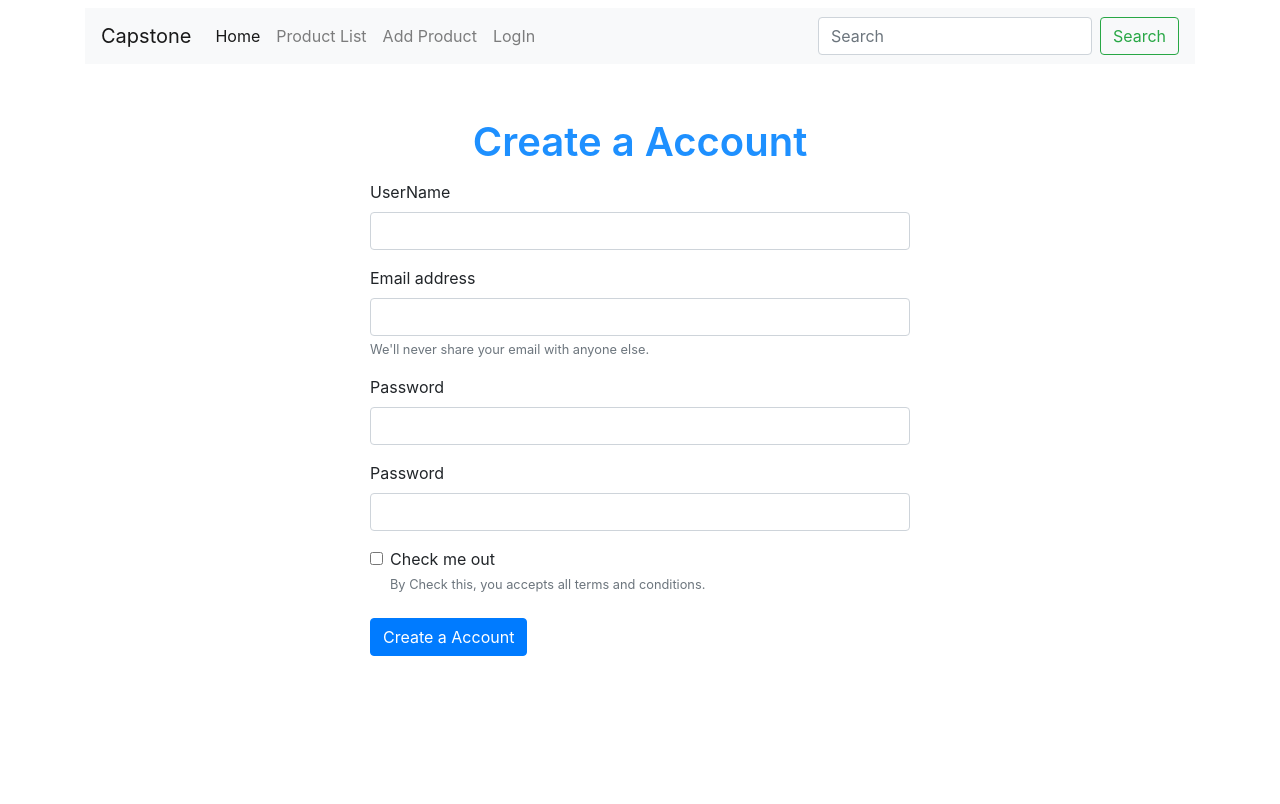
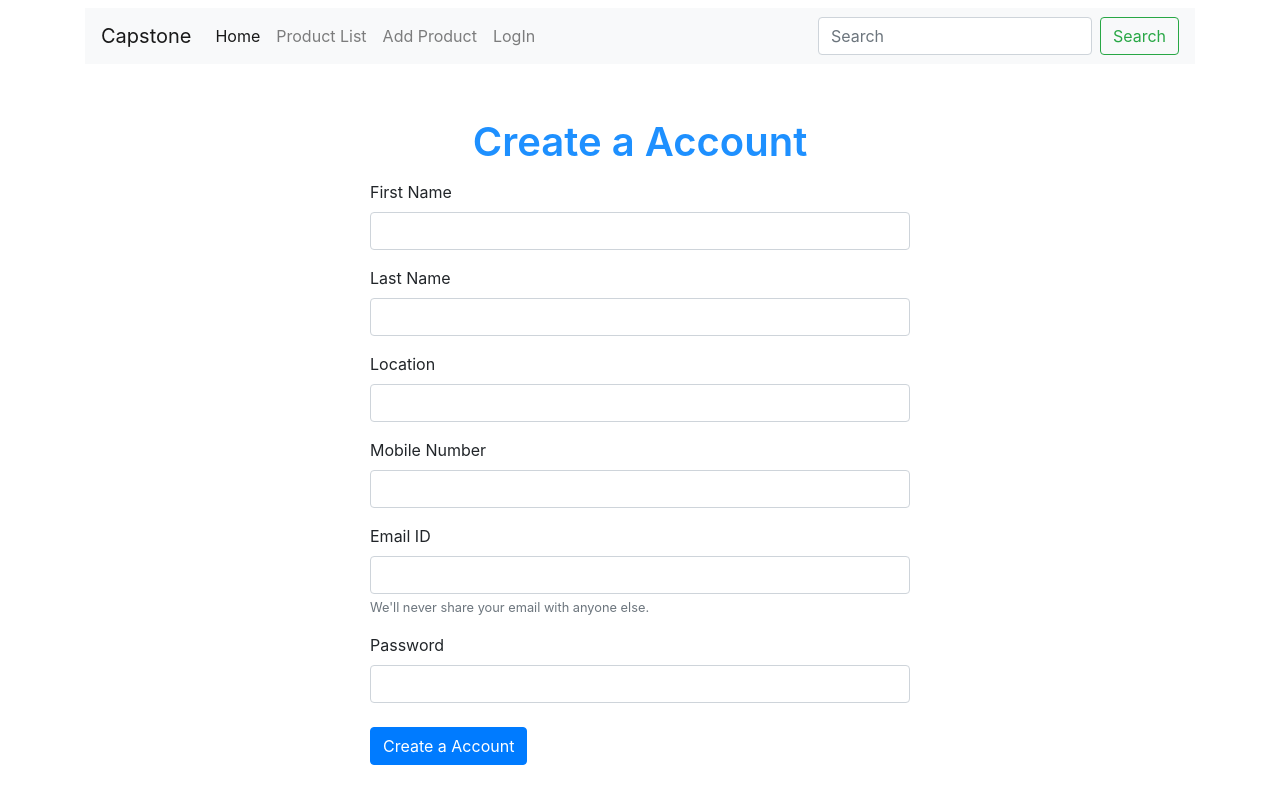
Before and after one commit to PratyushMishra208/Capstone, a React (Create React App) app: page /SignUp in a window 1280 px wide. Shown: the top 804 px of the page. Built offline with nearby package versions, Linux system fonts and the light colour scheme.

Commit message:
master update

```diff
--- a/db.json
+++ b/db.json
@@ -84,6 +84,39 @@
       "email": "rohankumar.mrtt@gmail.com",
       "password": "123456",
       "comfirmPassword": "123456"
+    },
+    {
+      "id": "4ced80e2-5b32-4839-b612-d30897189026",
+      "firstname": "Sonu",
+      "lastname": "MISHRA",
+      "email": "sonu@gmail.com",
+      "password": "123456",
+      "comfirmPassword": "123456"
+    },
+    {
+      "id": "1c65dbb6-8db6-4ca7-b27e-48b004c85170",
+      "firstname": "Pinki",
+      "lastname": "kumari",
+      "email": "pinki@gmail.com",
+      "password": "123456"
+    },
+    {
+      "id": "5824e6ab-7bd4-4e1c-9900-1b5cc83f2c07",
+      "firstname": "nitin@gmail.com",
+      "lastname": "123456",
+      "email": "Nitin",
+      "password": "kumar",
+      "location": "meerut",
+      "mobilenumber": "1234567890"
+    },
+    {
+      "id": "14388564-97ee-472c-8887-896ddddd8e6c",
+      "firstname": "ram ",
+      "lastname": "singh",
+      "email": "ram@gmail.com",
+      "password": "123456",
+      "location": "meerut",
+      "mobilenumber": "123456"
     }
   ]
 }
--- a/src/App.js
+++ b/src/App.js
@@ -1,5 +1,5 @@
 import React from 'react';
-import logo from './logo.svg';
+// import logo from './logo.svg';
 import './App.css';
 import Header from './Header'
 import Home from './Home';
@@ -13,7 +13,7 @@ import {
   BrowserRouter as Router,
   Switch,
   Route,
-  Link
+
 } from "react-router-dom";
 
 
--- a/src/SignIn.js
+++ b/src/SignIn.js
@@ -1,4 +1,4 @@
-import React, { useState, useEffect } from 'react'
+import React, { useState } from 'react'
 import './myCss.css'
 import { Link } from 'react-router-dom'
 import {connect} from 'react-redux'
--- a/src/SignUp.js
+++ b/src/SignUp.js
@@ -1,26 +1,31 @@
-import React, { useState, useEffect } from 'react'
+import React, { useState } from 'react'
 import './myCss.css'
 import{UserSignUp} from './Actions'
 import { connect } from 'react-redux'
 
 function SignUp(props) {
-    const [username, setUsername] = useState('')
+    const [firstname, setFirstname] = useState('')
+    const [lastname, setLastname] = useState('')
     const [email, setEmail] = useState('')
     const [password, setPassword] = useState('')
-    const [confirmPassword, SetconfirmPassword] = useState('')
+    const [location, setLocation] = useState('')
+    const [mobilenumber, setMobilenumber] = useState('')
     const [passwordError, setPasswordError] = useState('')
 
     const handleSubmit = event => {
         event.preventDefault();
         console.log('running')
-        console.log(username, email, password, confirmPassword)
-        if (password === confirmPassword) {
-            props.UserSignUp([username,email,password,confirmPassword])
+        console.log(firstname, lastname, email, password, location, mobilenumber )
+        if (password === password) {
+            props.UserSignUp([firstname, lastname,email,password,location,mobilenumber])
             setPasswordError('')
-            setUsername('')
+            setFirstname('')
+            setLastname('')
             setEmail('')
             setPassword('')
-            SetconfirmPassword('')
+            setLocation('')
+            setMobilenumber('')
+
             //dispatch the action
 
         }
@@ -33,7 +38,7 @@ function SignUp(props) {
         <div className="container ">
              {props.Message !== "" ?
                             <div class="alert alert-success alert-dismissible fade show mt-2" role="alert">
-                                <strong>Operation Completed</strong> {props.Message}
+                                <strong></strong> {props.Message}
                             <button type="button" class="close" data-dismiss="alert" aria-label="Close">
                                     <span aria-hidden="true">&times;</span>
                                 </button>
@@ -50,19 +55,58 @@ function SignUp(props) {
                 <div className="offset-lg-3  offset-md-3 col-md-6 col-lg-6 col-sm-10 ">
                     <form onSubmit={handleSubmit}>
                         <div class="form-group">
-                            <label for="exampleInputUsername">UserName</label>
+                            <label for="exampleInputFirstname">First Name</label>
                             <input
                                 type="text"
                                 class="form-control"
-                                id="exampleInputUsername"
-                                name="username"
-                                value={username}
+                                id="exampleInputFirstname"
+                                name="firstname"
+                                value={firstname}
                                 required
-                                onChange={event => setUsername(event.target.value)}
+                                onChange={event => setFirstname(event.target.value)}
+                            />
+                        </div>
+
+                        <div class="form-group">
+                            <label for="exampleInputLaststname">Last Name</label>
+                            <input
+                                type="text"
+                                class="form-control"
+                                id="exampleInputLastname"
+                                name="lastname"
+                                value={lastname}
+                                required
+                                onChange={event => setLastname(event.target.value)}
+                            />
+                        </div>
+
+                        <div class="form-group">
+                            <label for="exampleInputLocation">Location</label>
+                            <input
+                                type="text"
+                                class="form-control"
+                                id="exampleInputLocation"
+                                name="location"
+                                value={location}
+                                required
+                                onChange={event => setLocation(event.target.value)}
+                            />
+                        </div>
+
+                        <div class="form-group">
+                            <label for="exampleInputMobilenumber">Mobile Number</label>
+                            <input
+                                type="text"
+                                class="form-control"
+                                id="exampleInputMobilenumber"
+                                name="mobilenumber"
+                                value={mobilenumber}
+                                required
+                                onChange={event => setMobilenumber(event.target.value)}
                             />
                         </div>
                         <div class="form-group">
-                            <label for="exampleInputEmail1">Email address</label>
+                            <label for="exampleInputEmail1">Email ID</label>
                             <input
                                 type="email"
                                 class="form-control"
@@ -75,21 +119,21 @@ function SignUp(props) {
                             <small id="emailHelp" class="form-text text-muted">We'll never share your email with anyone else.</small>
                         </div>
                         <div class="form-group">
-                            <label for="Password1">Password</label>
+                            <label for="Password">Password</label>
                             <input
                                 type="password"
                                 class="form-control"
-                                id="Password1"
+                                id="Password"
                                 required
                                 value={password}
                                 name="password"
                                 onChange={e => setPassword(e.target.value)}
                             />
-
+                                <p className="errorText">{passwordError}</p>
                         </div>
 
-                        <div class="form-group">
-                            <label for="confirmPassword">Password</label>
+                        {/* <div class="form-group">
+                            <label for="confirmPassword">Confirm Password</label>
                             <input
                                 type="password"
                                 class="form-control"
@@ -101,8 +145,8 @@ function SignUp(props) {
                             />
                             <p className="errorText">{passwordError}</p>
 
-                        </div>
-                        <div class="form-group form-check">
+                        </div> */}
+                        {/* <div class="form-group form-check">
                             <input
                                 type="checkbox"
                                 class="form-check-input"
@@ -111,7 +155,7 @@ function SignUp(props) {
                                 name="checkBox" />
                             <label class="form-check-label" for="exampleCheck1">Check me out</label>
                             <small id="emailHelp" class="form-text text-muted">By Check this, you accepts all terms and conditions.</small>
-                        </div>
+                        </div> */}
                         <button type="submit" class="btn btn-primary mt-2 mb-5">Create a Account</button>
                     </form>
                 </div>
--- a/src/index.js
+++ b/src/index.js
@@ -3,7 +3,7 @@ import ReactDOM from 'react-dom';
 import './index.css';
 import App from './App';
 import * as serviceWorker from './serviceWorker';
-import {createStore} from 'redux';
+// import {createStore} from 'redux';
 import {Provider}from 'react-redux'
 import { store} from './store'
 
--- a/src/updateProduct.js
+++ b/src/updateProduct.js
@@ -1,7 +1,7 @@
 import React, { Component } from 'react'
 import { connect } from 'react-redux'
-import axios from 'axios';
-import uuid4 from 'uuid4';
+// import axios from 'axios';
+// import uuid4 from 'uuid4';
 // import axios from 'axios';
 import {
     Link,
@@ -204,7 +204,7 @@ class Form extends Component {
                                             />
                                             <p className="errorText">{this.state.DescriptionError}</p>
                                         </div>
-                                        <button type="submit" class="btn btn-primary mt-2 mb-5">Add </button>
+                                        <button type="submit" class="btn btn-primary mt-2 mb-5">Update </button>
                                     </form>
                                     <hr />
                                 </div>
```
Also changed, not shown: src/TestFile/OurSaga.js (+12 -7 lines).
